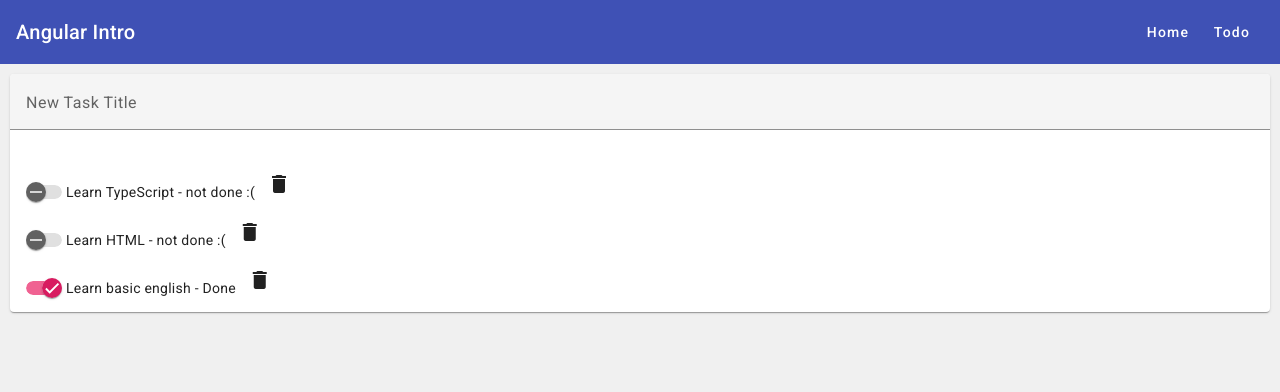
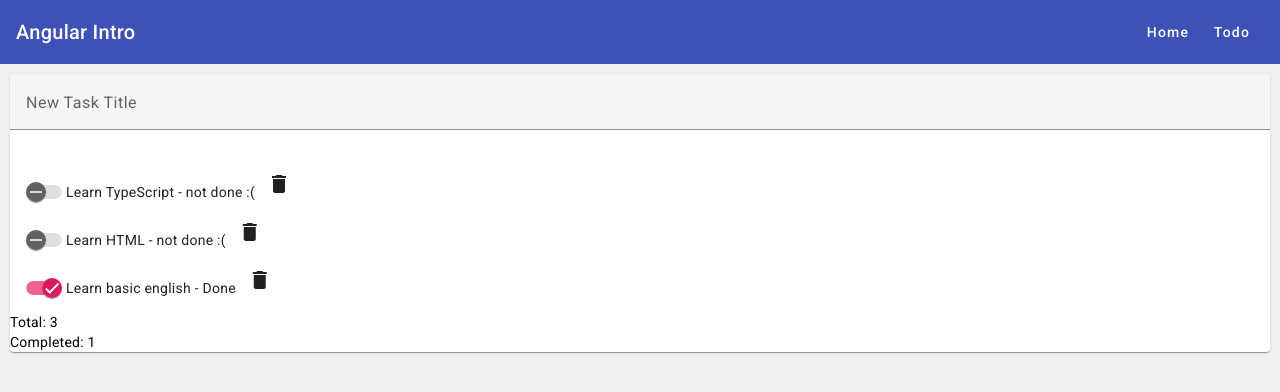
Before and after one commit to clark7b/angular-intro-2, an Angular app: page /todo in a window 1280 px wide. Shown: the top 392 px of the page. Built offline with nearby package versions, Linux system fonts and the light colour scheme.

Commit message:
added some statistics

```diff
--- a/src/app/todo/todo.component.html
+++ b/src/app/todo/todo.component.html
@@ -20,4 +20,6 @@
         </mat-list-item>
 
     </mat-list>
+    <div>Total: {{tasks.length}}</div>
+    <div>Completed: {{getCompleted()}}</div>
 </mat-card>
--- a/src/app/todo/todo.component.ts
+++ b/src/app/todo/todo.component.ts
@@ -35,6 +35,9 @@
     this.title = '';
     this.save();
   }
+  getCompleted() {
+    return this.tasks.filter(task => task.completed).length;
+  }
 
 }
 interface Task{
```
